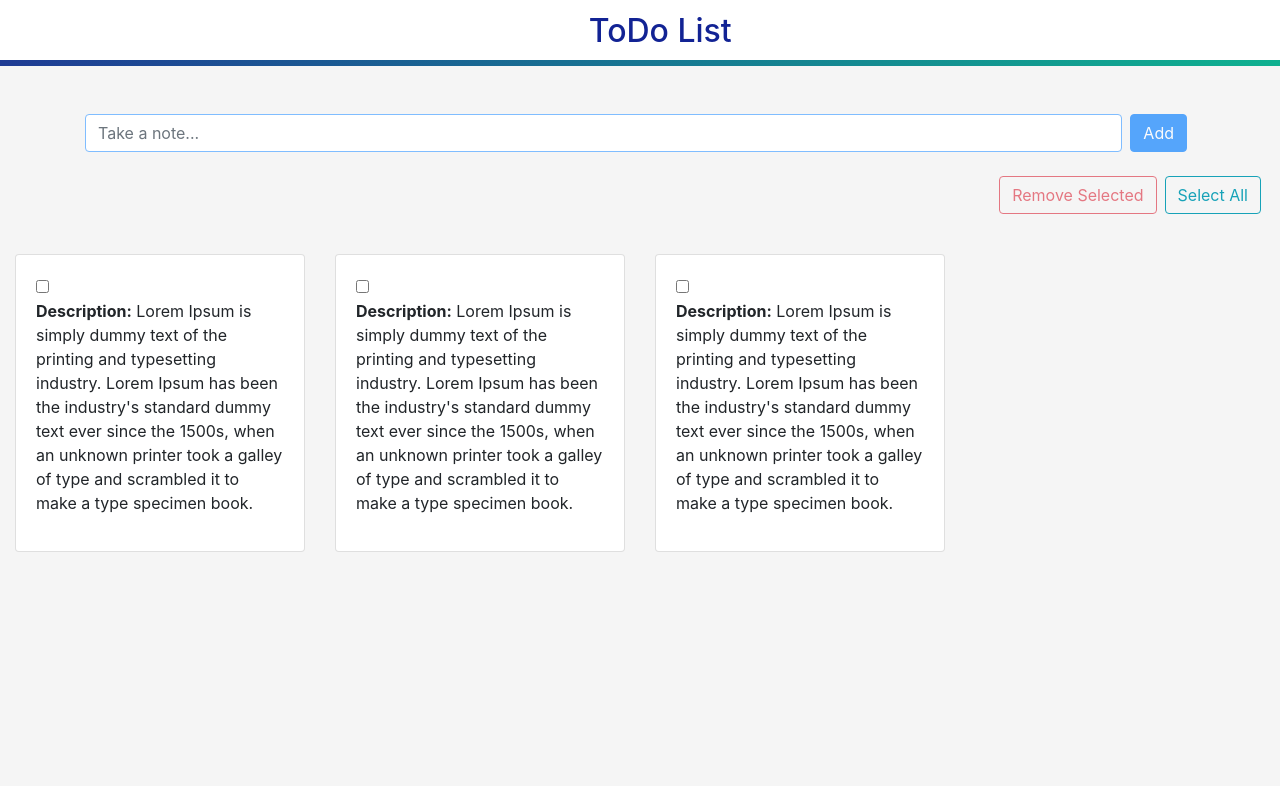
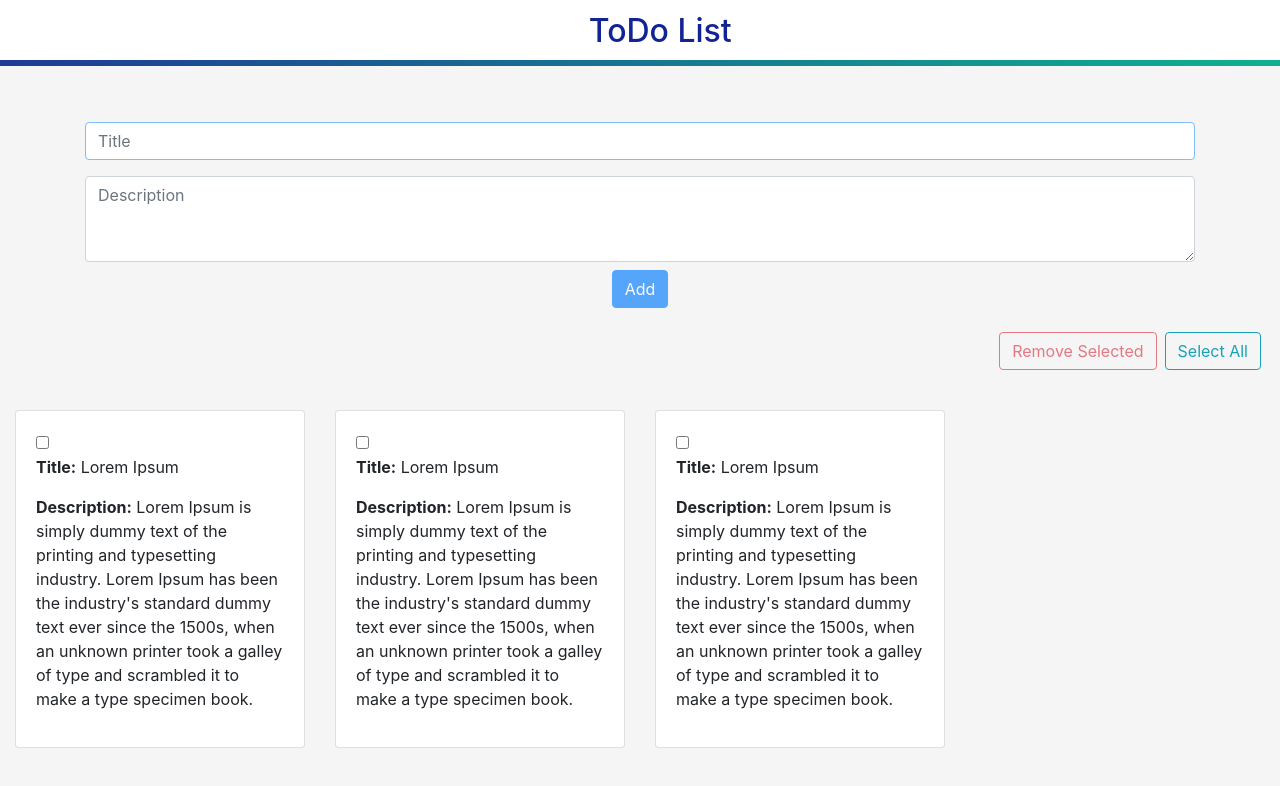
Before and after one commit to anushikchakhoyan/todo-list-reactjs, a React (Create React App) app: page / in a window 1280 px wide. Shown: the top 786 px of the page. Built offline with nearby package versions, Linux system fonts and the light colour scheme; some icons are missing.

Commit message:
added functionality for confirm modal and updated add task object

```diff
--- /dev/null
+++ b/src/components/ConfirmModal/index.css
@@ -0,0 +1,11 @@
+.custom-modal-title {
+    color: #6c757d;
+}
+
+.confirm-icon {
+    margin: 0 5px;
+}
+
+.custom-modal-footer {
+    background-color: #efefef;
+}
--- /dev/null
+++ b/src/components/ConfirmModal/index.jsx
@@ -0,0 +1,46 @@
+import React from 'react';
+import PropTypes from "prop-types";
+import {Modal, Button} from "react-bootstrap";
+import {IoWarningOutline} from "react-icons/all";
+
+import "./index.css";
+
+const {Header, Title, Body, Footer} = Modal;
+
+const ConfirmModal = ({onClose, onSubmit, isShow, message}) => {
+    const handleSubmit = () => {
+        onSubmit();
+        onClose();
+    }
+    return (
+        <Modal
+            show={isShow}
+            onHide={onClose}
+            backdrop="static"
+            keyboard={false}
+        >
+            <Header closeButton className="border-0">
+                <Title className="d-flex align-items-center custom-modal-title">
+                    <IoWarningOutline className="confirm-icon" />
+                     Are you sure?
+                </Title>
+            </Header>
+            <Body>
+                <p className="text-center">{message}</p>
+            </Body>
+            <Footer className="border-0 custom-modal-footer">
+                <Button variant="secondary" onClick={onClose}>Cancel</Button>
+                <Button variant="danger" onClick={handleSubmit}>Confirm</Button>
+            </Footer>
+        </Modal>
+    )
+}
+
+ConfirmModal.propTypes = {
+    isShow: PropTypes.bool.isRequired,
+    onClose: PropTypes.func.isRequired,
+    message: PropTypes.string.isRequired,
+    onSubmit: PropTypes.func.isRequired,
+};
+
+export default ConfirmModal;
--- a/src/components/ToDo/AddNewTask/index.jsx
+++ b/src/components/ToDo/AddNewTask/index.jsx
@@ -1,4 +1,5 @@
 import React, { Component } from 'react';
+import PropTypes from 'prop-types';
 import {Form, Button, Container} from 'react-bootstrap';
 
 const { Control } = Form;
@@ -8,26 +9,31 @@ class AddNewTask extends Component {
         super(props);
         this.inputReference = React.createRef();
         this.state = {
-            inputValue: ''
+            title: '',
+            description: ''
         }
     }
 
     handleChange = (event) => {
-        const { value } = event.target;
+        const { name, value } = event.target;
         this.setState({
-            inputValue: value
+            [name]: value
         });
     }
 
     handleOnKeyPress = ({ key, type }) => {
         if (type === 'keypress' && key !== 'Enter') return;
 
-        const { inputValue } = this.state;
         const { handleSubmit } = this.props;
-
-        handleSubmit(inputValue);
+        const { title, description } = this.state;
+        const formData = {
+            title,
+            description
+        };
+        handleSubmit(formData);
         this.setState({
-            inputValue: ''
+            title: '',
+            description: ''
         });
     }
 
@@ -37,24 +43,36 @@ class AddNewTask extends Component {
 
     render() {
         const { disabled } = this.props;
-        const { inputValue } = this.state;
+        const {  title, description } = this.state;
 
         return (
-            <Container className="d-flex justify-content-center mt-4">
+            <Container className="d-flex flex-column align-items-center justify-content-center mt-4">
                 <Control
                     type="text"
-                    value={inputValue}
+                    name="title"
+                    value={title}
+                    className="my-2"
                     disabled={disabled}
                     ref={this.inputReference}
-                    placeholder="Take a note..."
+                    placeholder="Title"
                     onChange={this.handleChange}
                     onKeyPress={this.handleOnKeyPress}
+                />
+                <Control
+                    rows={3}
+                    type="text"
+                    as="textarea"
+                    className="my-2"
+                    name="description"
+                    value={description}
+                    placeholder="Description"
+                    onChange={this.handleChange}
                 />
                 <Button
                     className="mx-2"
                     variant="primary"
-                    disabled={!!!inputValue}
                     onClick={this.handleOnKeyPress}
+                    disabled={!(!!title && !!description)}
                 >
                     Add
                 </Button>
@@ -63,4 +81,9 @@ class AddNewTask extends Component {
     }
 }
 
+AddNewTask.propTypes = {
+    disabled: PropTypes.bool.isRequired,
+    handleSubmit: PropTypes.func.isRequired
+}
+
 export default AddNewTask;
--- a/src/components/ToDo/Task/index.jsx
+++ b/src/components/ToDo/Task/index.jsx
@@ -5,12 +5,13 @@ import {RiCloseFill, MdEdit} from "react-icons/all";
 
 const {Body, Text} = Card;
 
-const Task = memo(({_id, isChecked, title, disabled, handleRemoveTaskByIds, handleRemoveTaskById}) => {
+const Task = memo(({_id, isChecked, title, description, disabled, handleRemoveTaskByIds, handleRemoveTaskById}) => {
     return (
         <Card className={`todo-item ${isChecked && 'selected'}`}>
             <Body>
                 <input type="checkbox" onChange={() => handleRemoveTaskByIds(_id)} checked={isChecked} />
-                <Text><b>Description:</b> {title}</Text>
+                <Text><b>Title:</b> {title}</Text>
+                <Text><b>Description:</b> {description}</Text>
                 <div className="d-flex flex-column align-items-center todo-item-actions">
                     <Button
                         variant="danger"
--- a/src/components/ToDo/index.jsx
+++ b/src/components/ToDo/index.jsx
@@ -2,6 +2,7 @@ import React, {Component} from 'react';
 import {Col, Container, Row, Button} from "react-bootstrap";
 
 import idGenerator from "../../helpers/idGenerator";
+import ConfirmModal from "../ConfirmModal";
 import Notification from "../Notification";
 import AddNewTask from "./AddNewTask";
 import Task from "./Task";
@@ -14,28 +15,33 @@ class ToDo extends Component {
             tasks: [
                 {
                     _id: idGenerator(),
-                    title: `Lorem Ipsum is simply dummy text of the printing and typesetting industry. Lorem Ipsum has been the industry's standard dummy text ever since the 1500s, when an unknown printer took a galley of type and scrambled it to make a type specimen book.`
+                    title: `Lorem Ipsum`,
+                    description: `Lorem Ipsum is simply dummy text of the printing and typesetting industry. Lorem Ipsum has been the industry's standard dummy text ever since the 1500s, when an unknown printer took a galley of type and scrambled it to make a type specimen book.`
                 },
                 {
                     _id: idGenerator(),
-                    title: `Lorem Ipsum is simply dummy text of the printing and typesetting industry. Lorem Ipsum has been the industry's standard dummy text ever since the 1500s, when an unknown printer took a galley of type and scrambled it to make a type specimen book.`
+                    title: `Lorem Ipsum`,
+                    description: `Lorem Ipsum is simply dummy text of the printing and typesetting industry. Lorem Ipsum has been the industry's standard dummy text ever since the 1500s, when an unknown printer took a galley of type and scrambled it to make a type specimen book.`
                 },
                 {
                     _id: idGenerator(),
-                    title: `Lorem Ipsum is simply dummy text of the printing and typesetting industry. Lorem Ipsum has been the industry's standard dummy text ever since the 1500s, when an unknown printer took a galley of type and scrambled it to make a type specimen book.`
+                    title: `Lorem Ipsum`,
+                    description: `Lorem Ipsum is simply dummy text of the printing and typesetting industry. Lorem Ipsum has been the industry's standard dummy text ever since the 1500s, when an unknown printer took a galley of type and scrambled it to make a type specimen book.`
                 },
             ],
             removeTasks: new Set(),
-            isAllChecked: false
+            isAllChecked: false,
+            isConfirmModalVisible: false,
         }
     }
 
-    handleSubmit = (value) => {
-        if (!value) return;
+    handleSubmit = (formData) => {
+        if (!formData.title || !formData.description) return;
         const tasks = [...this.state.tasks];
         tasks.push({
             _id: idGenerator(),
-            title: value
+            title: formData.title,
+            description: formData.description,
         });
         this.setState({
             tasks
@@ -84,9 +90,10 @@ class ToDo extends Component {
     }
 
     render() {
-        const {tasks, removeTasks, isAllChecked} = this.state;
+        const {tasks, removeTasks, isAllChecked, isConfirmModalVisible} = this.state;
 
         return (
+           <>
                <Container fluid>
                    <Row className="my-4">
                        <Col>
@@ -102,7 +109,11 @@ class ToDo extends Component {
                                className="mx-1"
                                variant="outline-danger"
                                disabled={!!!removeTasks.size}
-                            onClick={this.handleRemoveSelectedTasks}
+                               onClick={() => {
+                                   this.setState({
+                                       isConfirmModalVisible: !this.state.isConfirmModalVisible
+                                   });
+                               }}
                            >
                                Remove Selected
                            </Button>
@@ -137,6 +148,14 @@ class ToDo extends Component {
                        ))}
                    </Row>
                </Container>
+               {isConfirmModalVisible && <ConfirmModal
+                       isShow={true}
+                       onSubmit={this.handleRemoveSelectedTasks}
+                       message={`Would you like to remove  ${removeTasks.size} task? `}
+                       onClose={() => this.setState({isConfirmModalVisible: !this.state.isConfirmModalVisible})}
+                   />
+               }
+           </>
         )
     }
 }
```
Lines whose indentation alone changed are shown as unchanged.
